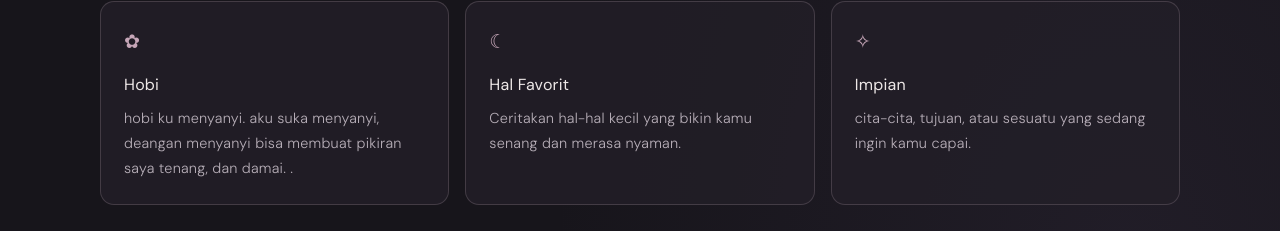
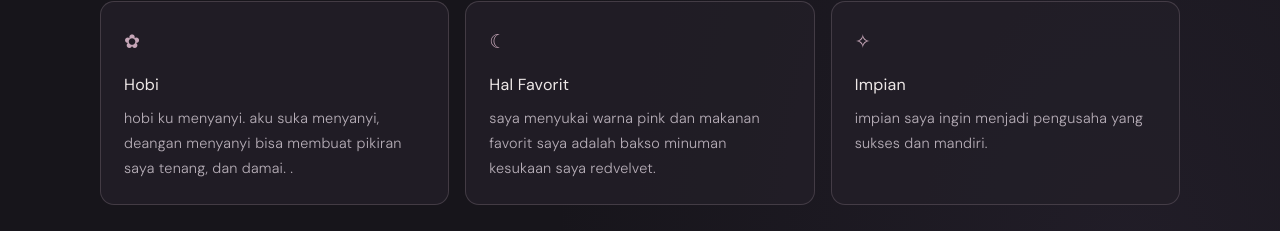
Before and after one commit to asmaulhusna63796-maker/profil-diri, a plain HTML site: page index.html in a window 1280 px wide. Shown: the part 1334-1565 px from the top of the page. Drawn offline with nearby package versions, Linux system fonts and the light colour scheme.

Commit message:
Update index.html

```diff
--- a/index.html
+++ b/index.html
@@ -171,8 +171,8 @@
         <div class="section-head"><span class="section-no">02 /</span><h2>Hal yang Aku Suka</h2></div>
         <div class="cards">
           <article class="card"><div class="symbol">✿</div><h3>Hobi</h3><p> hobi ku menyanyi. aku suka menyanyi, deangan menyanyi bisa membuat pikiran saya tenang, dan damai. .</p></article>
-          <article class="card"><div class="symbol">☾</div><h3>Hal Favorit</h3><p>Ceritakan hal-hal kecil yang bikin kamu senang dan merasa nyaman.</p></article>
-          <article class="card"><div class="symbol">✧</div><h3>Impian</h3><p> cita-cita, tujuan, atau sesuatu yang sedang ingin kamu capai.</p></article>
+          <article class="card"><div class="symbol">☾</div><h3>Hal Favorit</h3><p>saya menyukai warna pink dan makanan favorit saya adalah bakso minuman kesukaan saya redvelvet.</p></article>
+          <article class="card"><div class="symbol">✧</div><h3>Impian</h3><p> impian saya ingin menjadi pengusaha yang sukses dan mandiri.</p></article>
         </div>
       </section>
 
```
